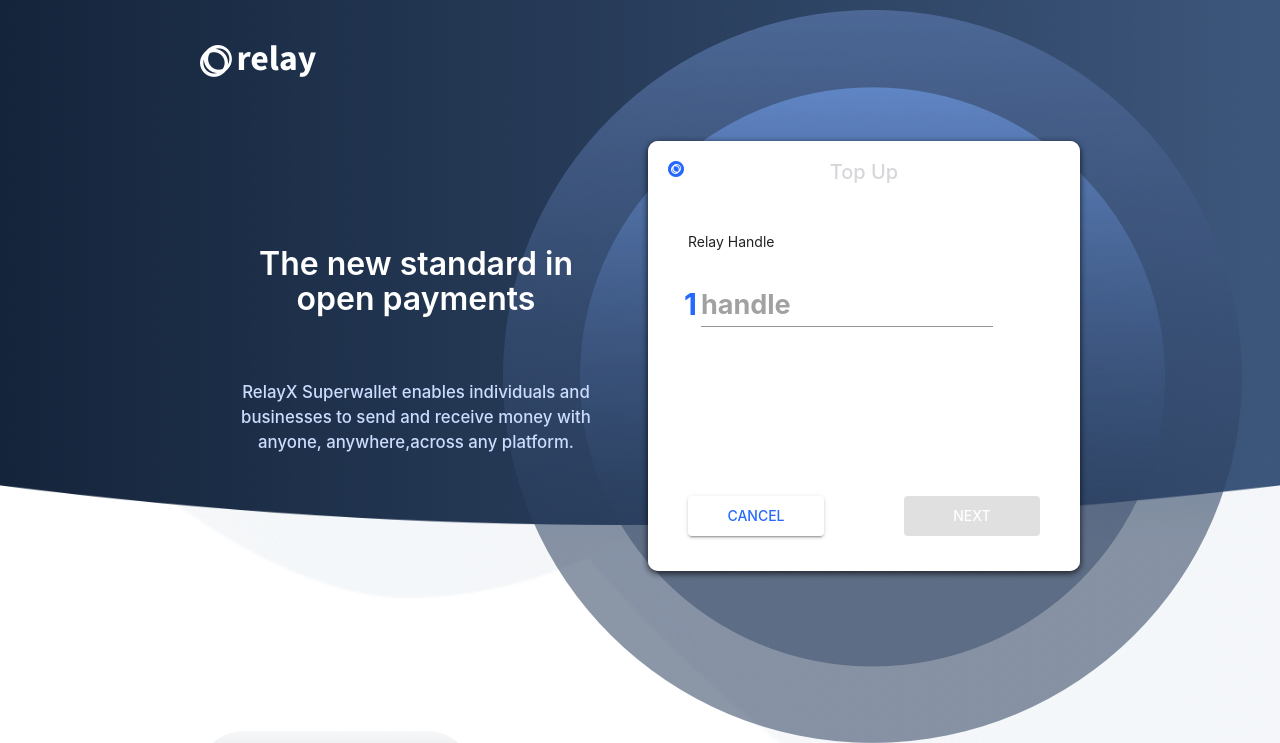
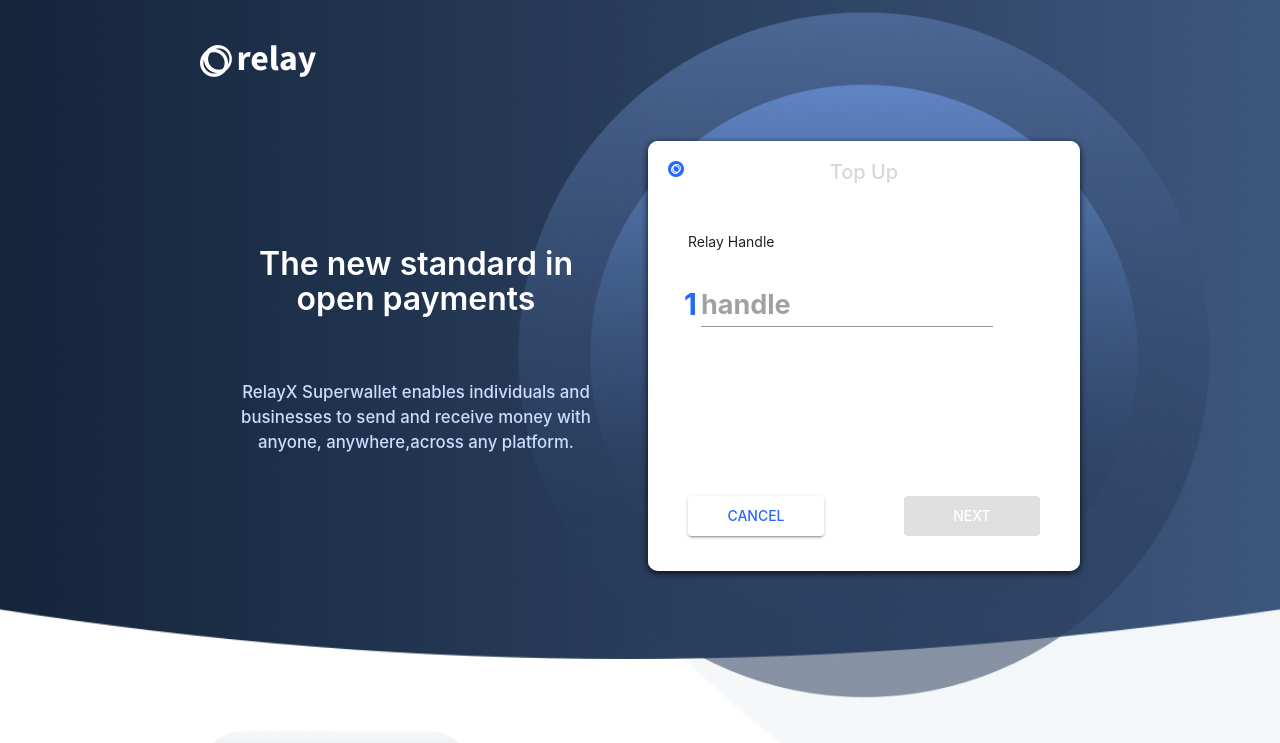
Before and after one commit to smart-dev30/relayx-frontend, a React (Create React App) app: page /dashboard in a window 1280 px wide. Shown: the top 743 px of the page. Built offline with nearby package versions, Linux system fonts and the light colour scheme.

Commit message:
fix circle bg issue for desktop version

```diff
--- a/src/containers/dashboard/style.js
+++ b/src/containers/dashboard/style.js
@@ -166,17 +166,21 @@
     width: '24%',
   },
   backgroundImageTopContainer : {
-    top: -131,
-    left: -145,
+    top: 0,
+    left: 0,
     zIndex: -10,
     position: 'absolute',
+    maxWidth : '100%',
+    transform : 'scale(1.6)'
     // backgroundImage : `url(${circleShadeBGImage})`,
   },
   backgroundImage0: {
     zIndex: -10,
     position: 'absolute',
     width : '100%',
-    top : 0
+    top : 0,
+    bottom : 0 ,
+    height : '100%'
   },
   backgroundImage1: {
     zIndex: -20,
```
